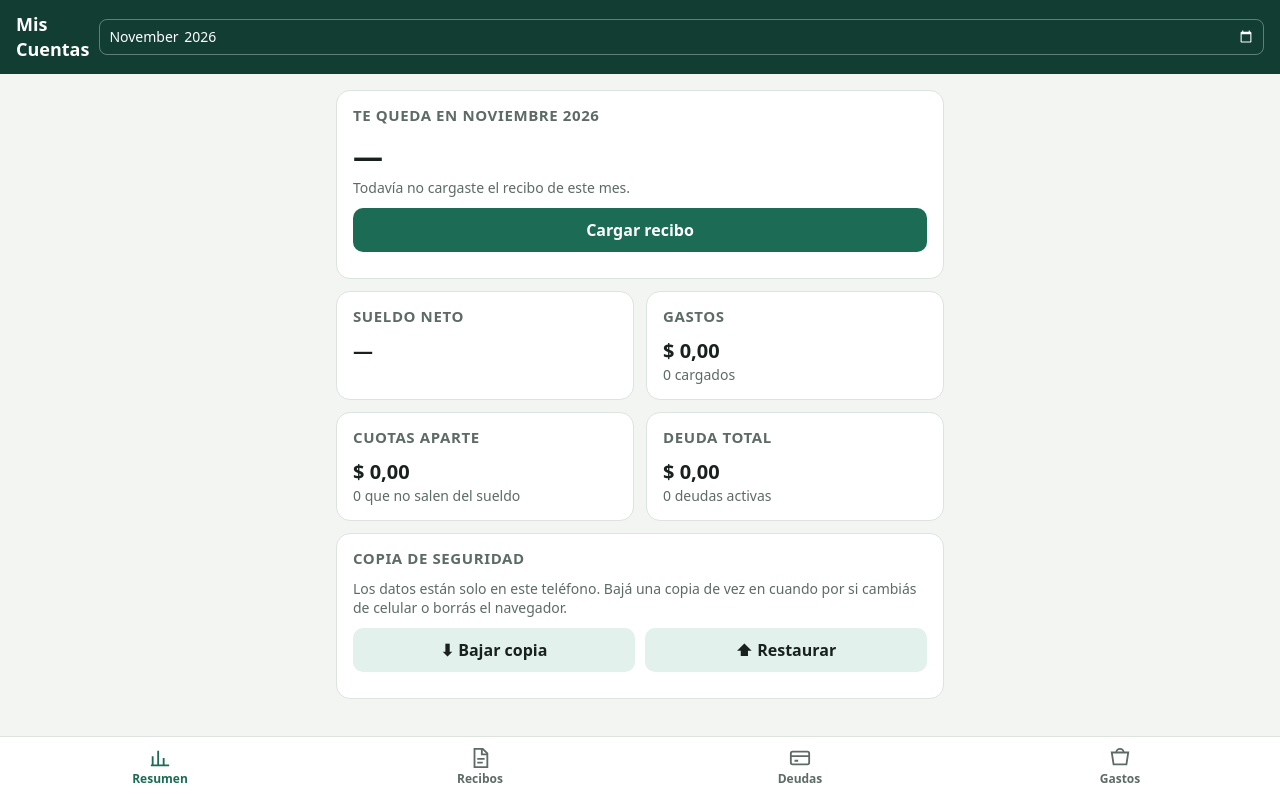
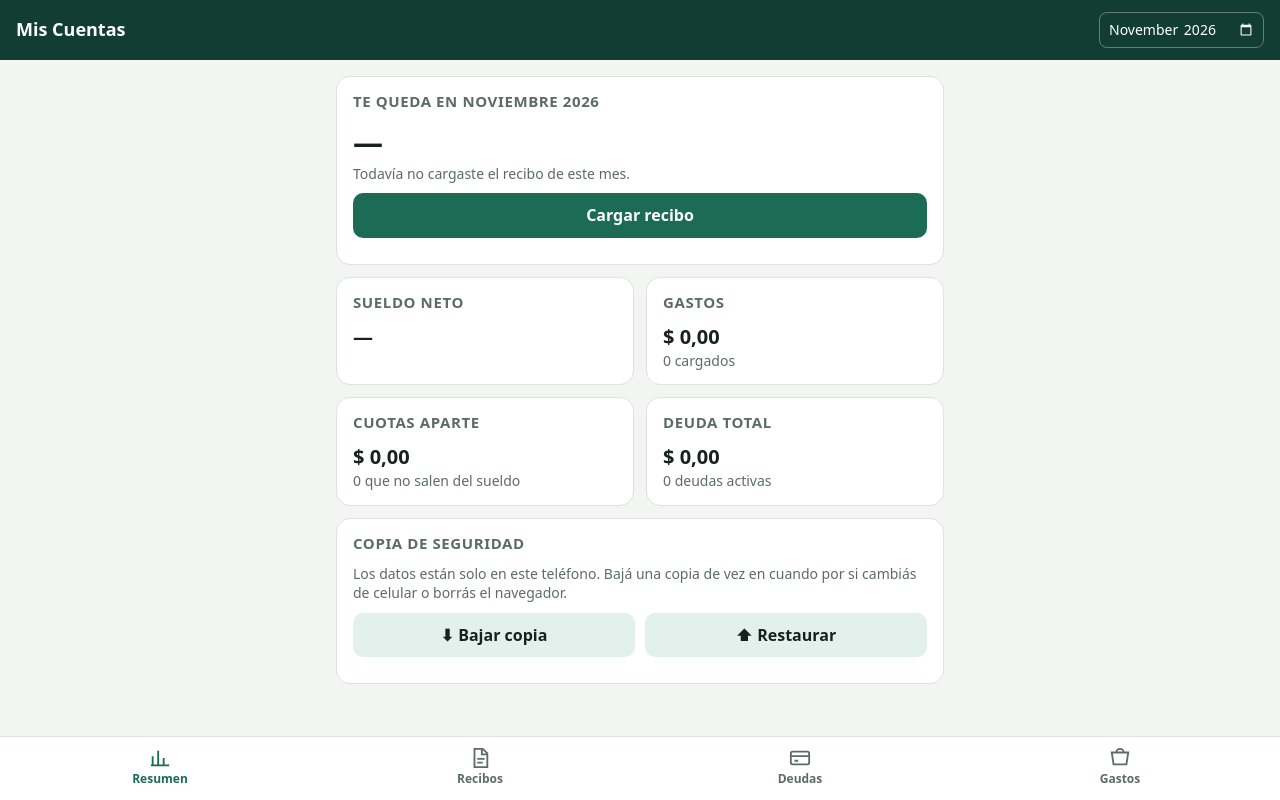
Before and after one commit to elricondeladministrativo/mis-cuentas, a plain HTML site: page index.html in a window 1280 px wide. Drawn offline with Linux system fonts and the light colour scheme.

Commit message:
Selector de mes del encabezado con ancho justo
Co-Authored-By: Claude Opus 5.5 <noreply@anthropic.com>

```diff
--- a/index.html
+++ b/index.html
@@ -26,8 +26,8 @@
 html, body { margin: 0; background: var(--bg); color: var(--ink); }
 body { font: 16px/1.4 system-ui, -apple-system, "Segoe UI", Roboto, sans-serif; padding-bottom: calc(72px + env(safe-area-inset-bottom)); }
 header { background: var(--bar); color: #fff; padding: calc(12px + env(safe-area-inset-top)) 16px 12px; display: flex; align-items: center; gap: 10px; position: sticky; top: 0; z-index: 5; }
-header h1 { font-size: 18px; margin: 0; flex: 1; }
-header input[type=month] { background: transparent; color: #fff; border: 1px solid #ffffff55; border-radius: 8px; padding: 6px 8px; font: inherit; font-size: 14px; color-scheme: dark; }
+header h1 { font-size: 18px; margin: 0; flex: 1; white-space: nowrap; }
+header input[type=month] { width: auto; flex: 0 0 auto; background: transparent; color: #fff; border: 1px solid #ffffff55; border-radius: 8px; padding: 6px 8px; font: inherit; font-size: 14px; color-scheme: dark; }
 main { max-width: 640px; margin: 0 auto; padding: 16px; }
 section.tab { display: none; } section.tab.on { display: block; }
 .card { background: var(--card); border: 1px solid var(--line); border-radius: 14px; padding: 14px 16px; margin-bottom: 12px; }
--- a/sw.js
+++ b/sw.js
@@ -1,6 +1,6 @@
 // Guarda la app en el teléfono para que funcione sin internet.
 // También guarda los lectores de PDF y de fotos la primera vez que se usan.
-const VERSION = "mis-cuentas-v1";
+const VERSION = "mis-cuentas-v2";
 const FILES = ["./", "./index.html", "./app.js", "./parser.js", "./manifest.webmanifest", "./icon-192.png", "./icon-512.png"];
 
 self.addEventListener("install", e => {
```
